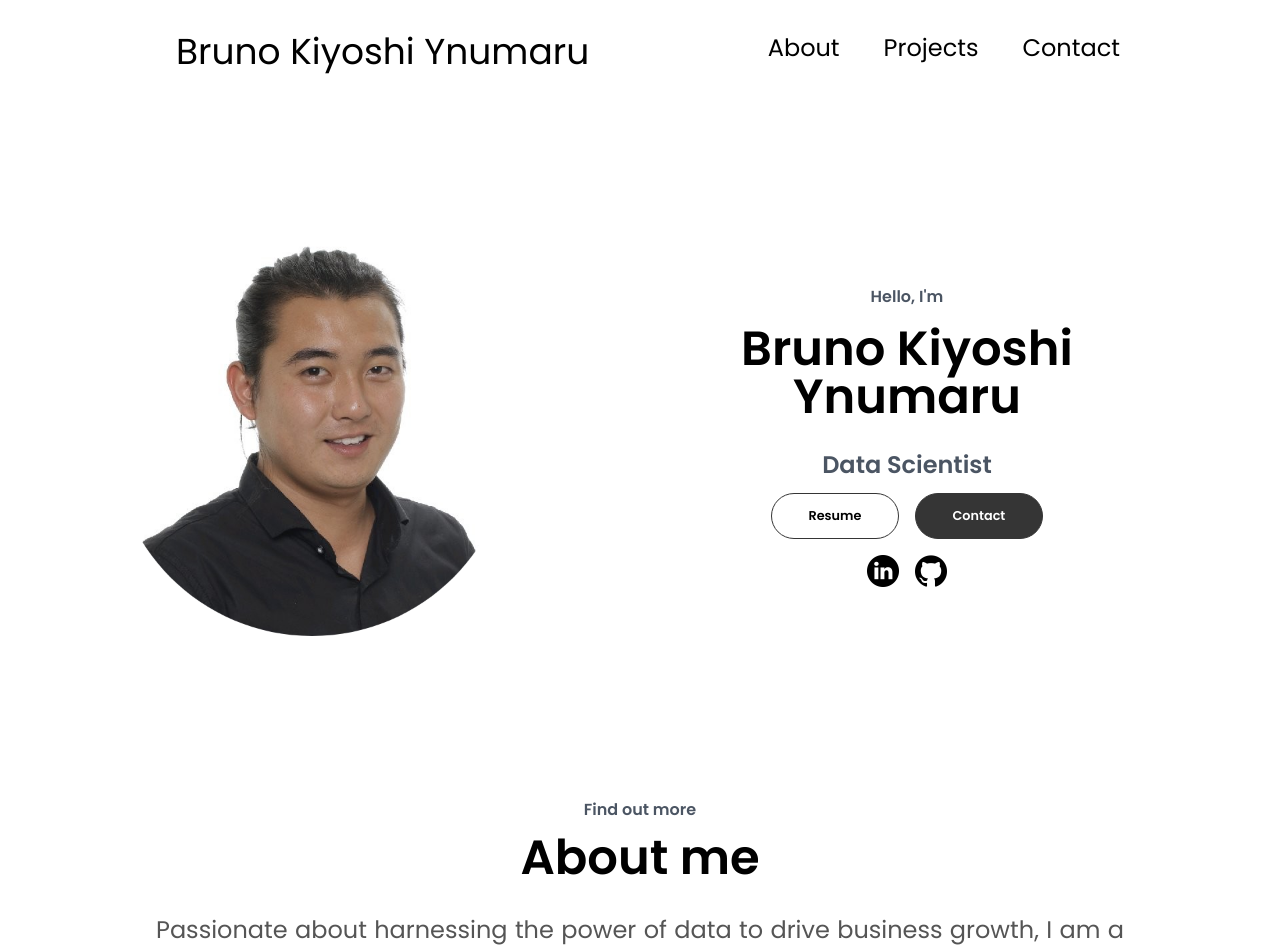
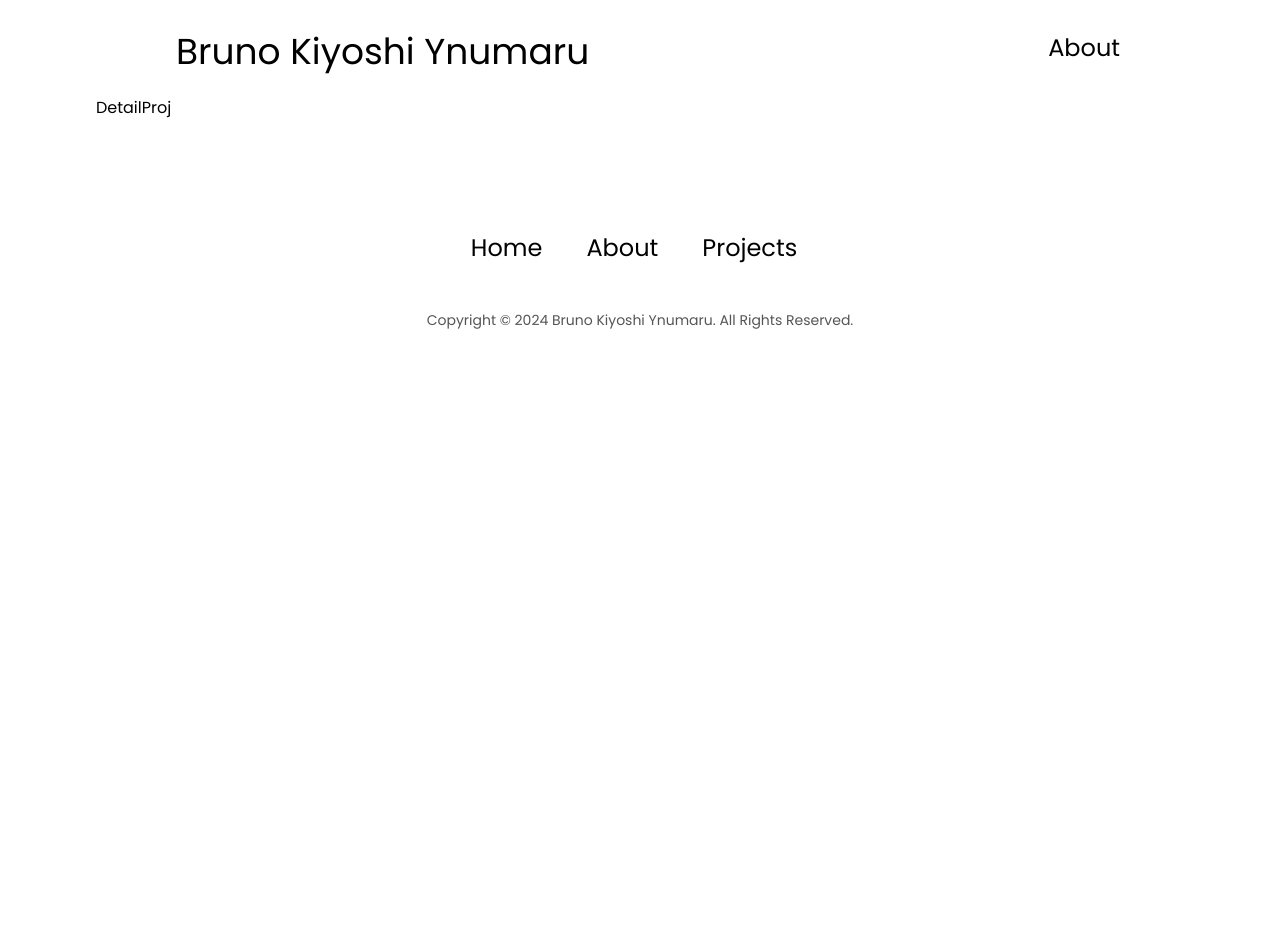
Before and after one commit to danielbelle/portfolio-bruno, a React (Create React App) app: page /projects in a window 1280 px wide. Shown: the top 949 px of the page. After the commit the page ends 800 px from the top, so only its background shows below. Built offline with nearby package versions, Linux system fonts and the light colour scheme.

Commit message:
v1.4 new routes

```diff
--- a/src/App.jsx
+++ b/src/App.jsx
@@ -1,20 +1,16 @@
-import './App.css';
-import About from './Components/About';
-import Nav from './Components/Nav';
-import Profile from './Components/Profile'
-import Projects from './Components/Projects';
-import Contact from './Components/Contact';
-import Footer from './Components/Footer';
+import "./App.css";
+import Nav from "./Components/Nav";
+import DetailProj from "./Pages/DetailProj";
+import Home from "./Pages/Home";
+import { Route, Routes } from "react-router-dom";
 
 function App() {
   return (
     <div className="App w-screen overflow-x-hidden">
-      <Nav />
-      <Profile />
-      <About />
-      <Projects />
-      <Contact />
-      <Footer />
+      <Routes>
+        <Route path="/" element={<Home />} />
+        <Route path="/projects" element={<DetailProj />} />
+      </Routes>
     </div>
   );
 }
--- a/src/Components/Nav.jsx
+++ b/src/Components/Nav.jsx
@@ -1,12 +1,18 @@
 import React, { useState } from "react";
-import { Link } from "react-scroll";
+import { Link as Scroll } from "react-scroll";
 import { AiOutlineClose, AiOutlineMenu } from "react-icons/ai";
+import { useLocation } from "react-router-dom";
 
 function Nav() {
   const [nav, setNav] = useState(false);
 
   const handleNav = () => {
     setNav(!nav);
+  };
+
+  const HeaderView = () => {
+    const location = useLocation();
+    return location.pathname;
   };
 
   return (
@@ -17,14 +23,38 @@ function Nav() {
       <h1 className="w-full lg:text-4xl sm:text-2xl text-1xl text-black m-12 mt-15 p-4 pt-6 text-nowrap">
         Bruno Kiyoshi Ynumaru
       </h1>
+      {HeaderView() === "/projects" ? (
+        <>
           <ul className="hidden md:flex mt-4 lg:text-2xl text-md  text-nowrap md:mr-5 m-auto ">
             <li className="p-4 mr-3 hover:underline hover:text-[#b5b5b5] hover:underline-offset-[1rem] cursor-pointer">
-          <Link to="about" spy={true} smooth={true} offset={0} duration={300}>
+              <Scroll
+                to="about"
+                spy={true}
+                smooth={true}
+                offset={0}
+                duration={300}
+              >
                 About
-          </Link>
+              </Scroll>
+            </li>
+          </ul>
+        </>
+      ) : (
+        <>
+          <ul className="hidden md:flex mt-4 lg:text-2xl text-md  text-nowrap md:mr-5 m-auto ">
+            <li className="p-4 mr-3 hover:underline hover:text-[#b5b5b5] hover:underline-offset-[1rem] cursor-pointer">
+              <Scroll
+                to="about"
+                spy={true}
+                smooth={true}
+                offset={0}
+                duration={300}
+              >
+                About
+              </Scroll>
             </li>
             <li className="p-4 mr-3 hover:underline hover:text-[#b5b5b5] hover:underline-offset-[1rem] cursor-pointer">
-          <Link
+              <Scroll
                 to="projects"
                 spy={true}
                 smooth={true}
@@ -32,14 +62,22 @@ function Nav() {
                 duration={300}
               >
                 Projects
-          </Link>
+              </Scroll>
             </li>
             <li className="p-4 mr-3 hover:underline hover:text-[#b5b5b5] hover:underline-offset-[1rem] cursor-pointer">
-          <Link to="contact" spy={true} smooth={true} offset={0} duration={300}>
+              <Scroll
+                to="contact"
+                spy={true}
+                smooth={true}
+                offset={0}
+                duration={300}
+              >
                 Contact
-          </Link>
+              </Scroll>
             </li>
           </ul>
+        </>
+      )}
       <div onClick={handleNav} className="block md:hidden">
         {nav ? (
           <AiOutlineClose size={20} className="cursor-pointer" />
@@ -57,23 +95,29 @@ function Nav() {
         <h1 className="w-full text-2xl text-black text-nowrap m-4">
           Bruno Ynumaru
         </h1>
-        <Link to="about" spy={true} smooth={true} offset={0} duration={300}>
+        <Scroll to="about" spy={true} smooth={true} offset={0} duration={300}>
           <li
             onClick={handleNav}
             className="p-4 border-b border-gray-300 cursor-pointer"
           >
             About
           </li>
-        </Link>
-        <Link to="projects" spy={true} smooth={true} offset={0} duration={300}>
+        </Scroll>
+        <Scroll
+          to="projects"
+          spy={true}
+          smooth={true}
+          offset={0}
+          duration={300}
+        >
           <li
             onClick={handleNav}
             className="p-4 border-b border-gray-300 cursor-pointer"
           >
             Projects
           </li>
-        </Link>
-        <Link
+        </Scroll>
+        <Scroll
           onClick={handleNav}
           to="contact"
           spy={true}
@@ -84,7 +128,7 @@ function Nav() {
           <li className="p-4 border-b border-gray-300 cursor-pointer">
             Contact
           </li>
-        </Link>
+        </Scroll>
       </ul>
     </div>
   );
--- /dev/null
+++ b/src/Pages/DetailProj.jsx
@@ -0,0 +1,15 @@
+import React from "react";
+import Nav from "../Components/Nav";
+import Footer from "../Components/Footer";
+
+const DetailProj = () => {
+  return (
+    <>
+      <Nav />
+      <div>DetailProj</div>
+      <Footer />
+    </>
+  );
+};
+
+export default DetailProj;
--- /dev/null
+++ b/src/Pages/Home.jsx
@@ -0,0 +1,22 @@
+import React from "react";
+import About from "../Components/About";
+import Profile from "../Components/Profile";
+import Projects from "../Components/Projects";
+import Contact from "../Components/Contact";
+import Footer from "../Components/Footer";
+import Nav from "../Components/Nav";
+
+const Home = () => {
+  return (
+    <>
+      <Nav />
+      <Profile />
+      <About />
+      <Projects />
+      <Contact />
+      <Footer />
+    </>
+  );
+};
+
+export default Home;
```
Lines whose indentation alone changed are shown as unchanged.
